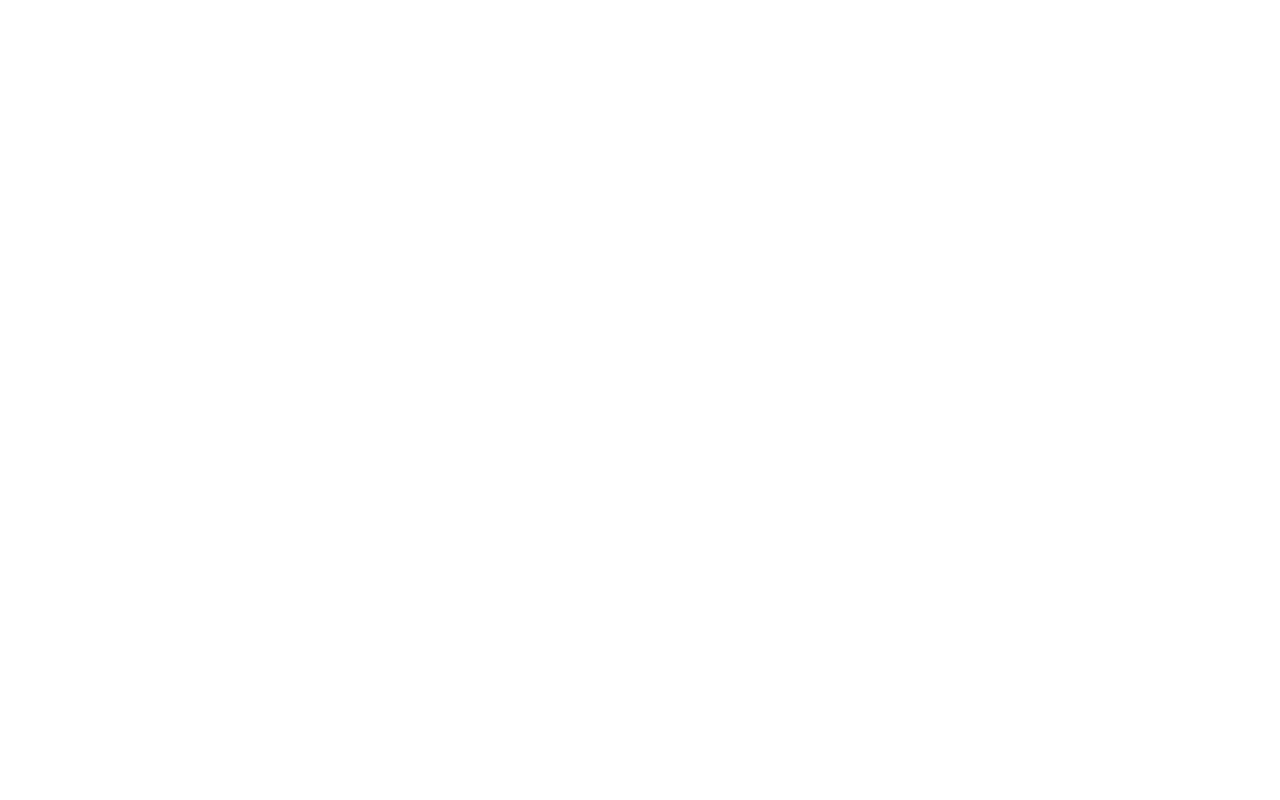
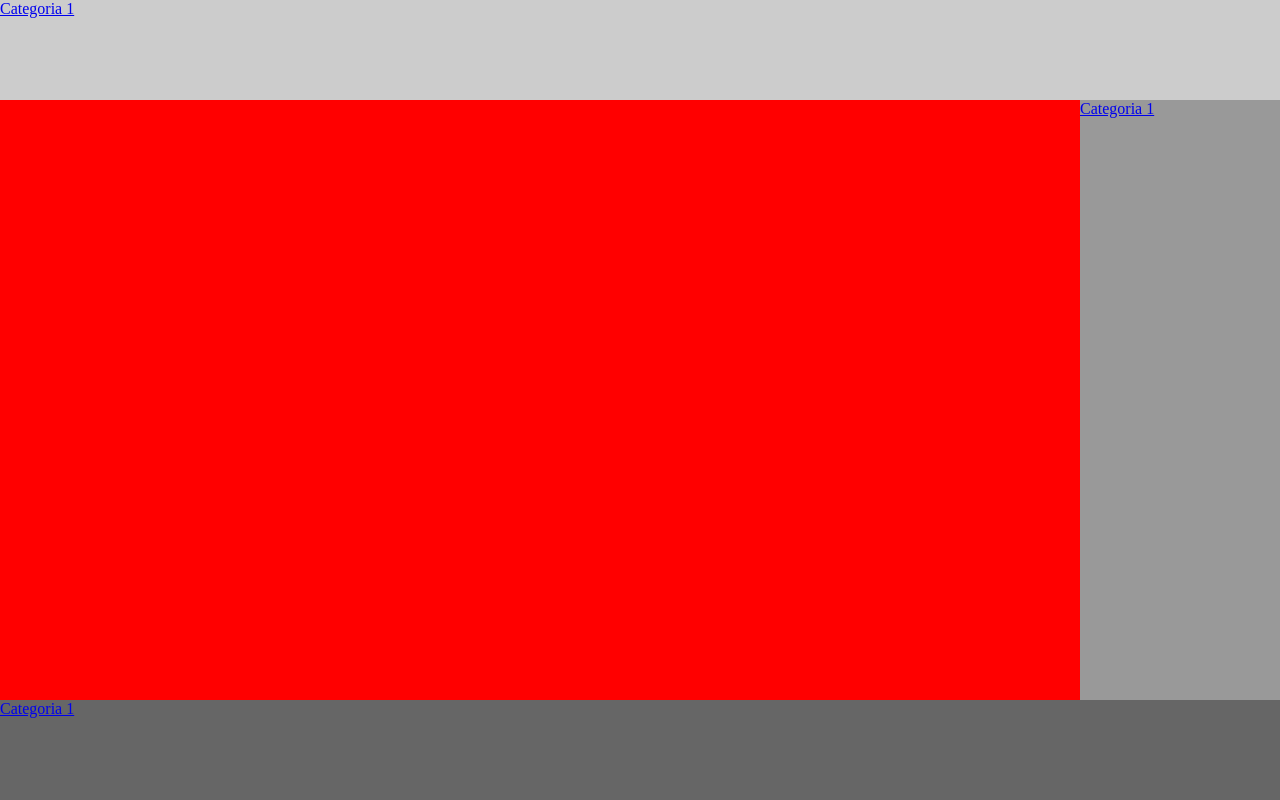
Before and after one commit to tigorsprado/web-starter-first, a plain HTML site: page index.html in a window 1280 px wide. Drawn offline with Linux system fonts and the light colour scheme.

Commit message:
Atualizado o index.html

```diff
--- a/index.html
+++ b/index.html
@@ -6,9 +6,29 @@
     <meta name="viewport" content="width=device-width, initial-scale=1.0">
     <title>Document</title>
     <link rel="stylesheet" href="css/style.css">
+    <link rel="icon" href="favicon.ico">
 </head>
 <body>
+    <header>
+        <nav>
+            <a href="categories.html" target="_blank">Categoria 1</a>
+        </nav>
+    </header>
+    <section>
+        <main>
 
+        </main>
+        <aside>
+            <nav>
+                <a href="categories.html">Categoria 1</a>
+            </nav>
+        </aside>
+    </section>
+    <footer>
+        <nav>
+            <a href="categories.html">Categoria 1</a>
+        </nav>
+    </footer>
     <script src="js/scrpit.js"></script>
 </body>
 </html>
```
